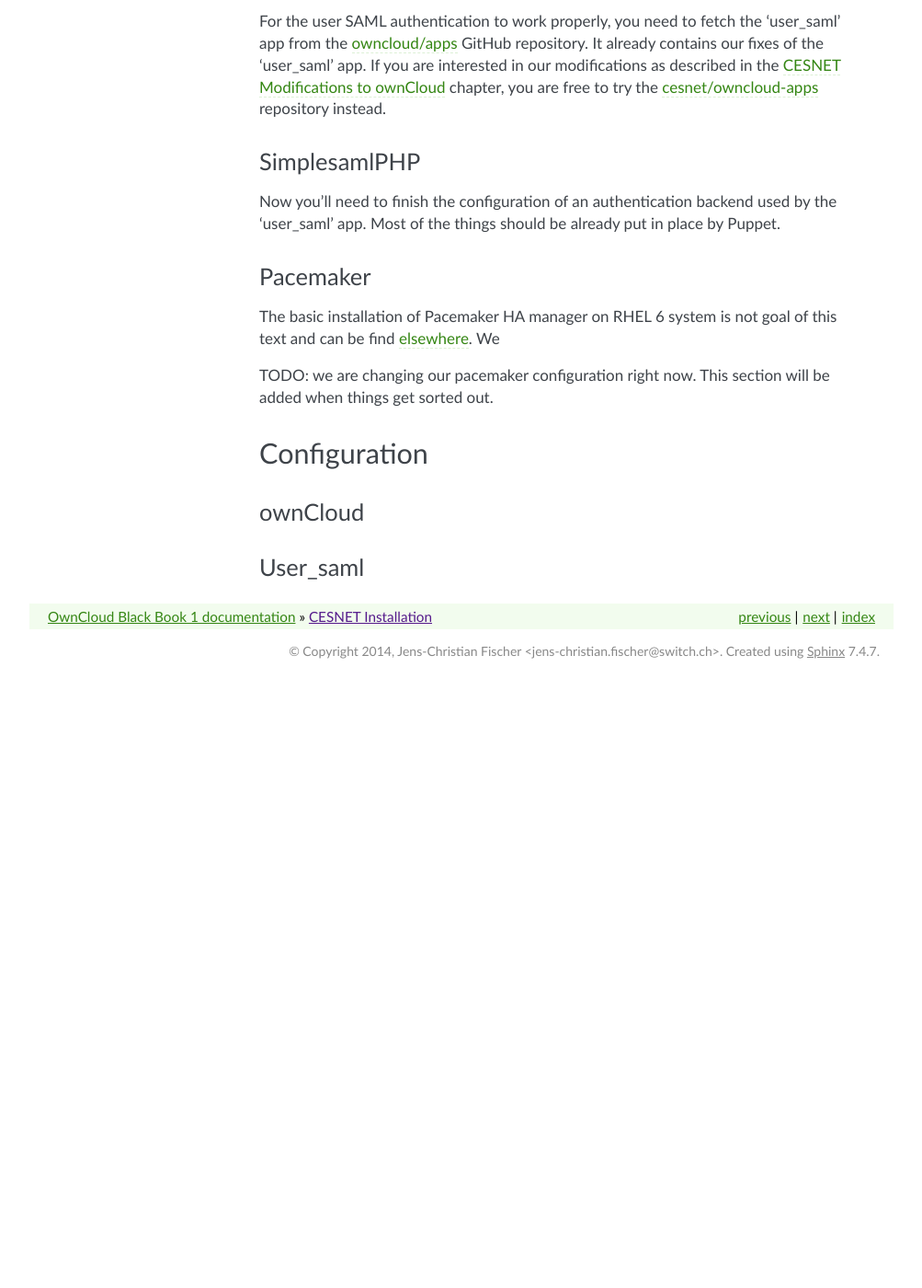
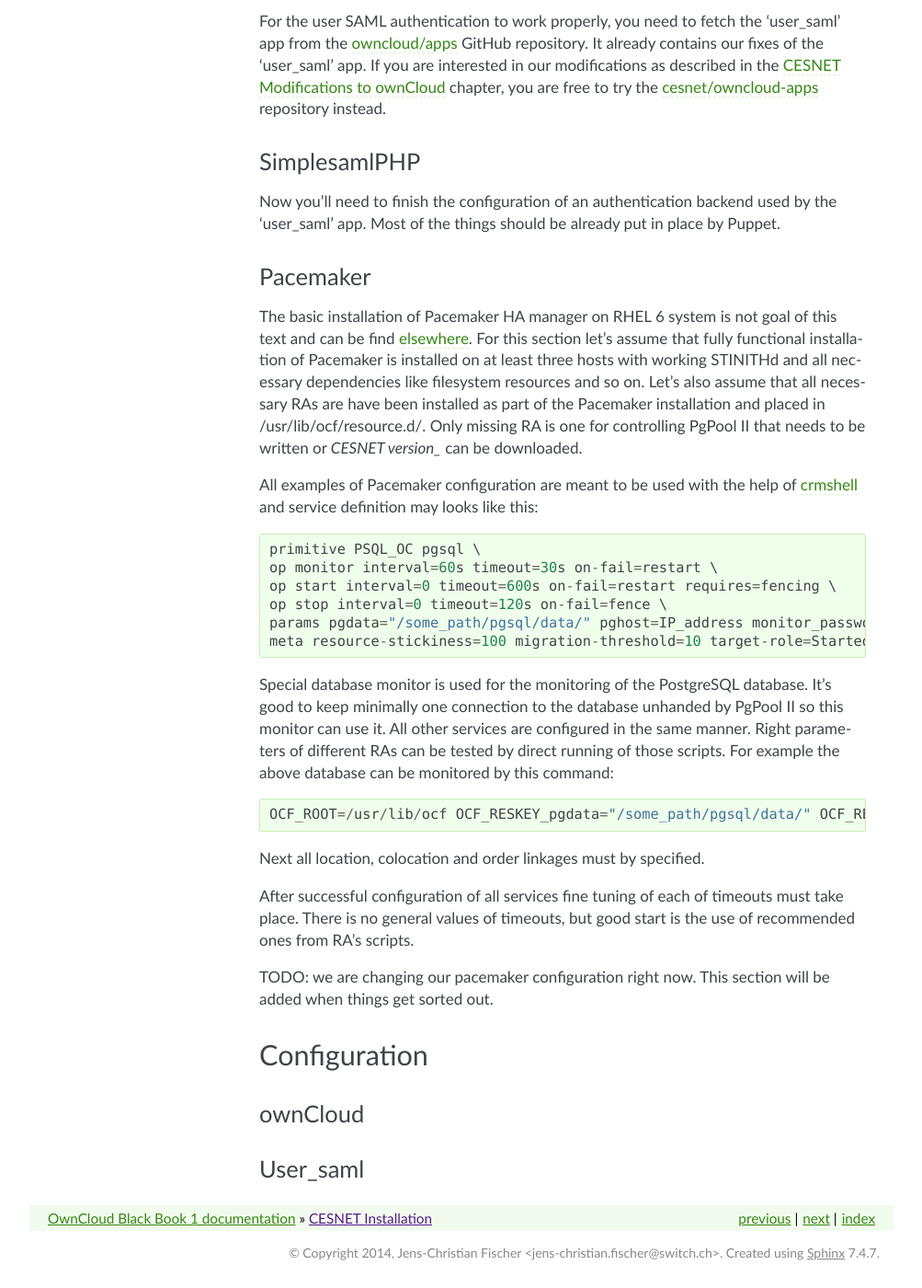
Before and after one commit to switch-ch/cloudservice-owncloud, a Sphinx documentation site: the page built from source/cesnet/installation.rst, in a window 1280 px wide and 1400 px high, scrolled down 3418 px. Shown: the whole window at 92% size, without its empty margins (138-1141 px from the left). Built offline with Sphinx 7.4.7, drawn with Linux system fonts in a browser that asks for light colours; before the commit the page ends 4164 px from its top, so only the background shows below that.

Commit message:
Part of the HA installation description added.

```diff
--- a/source/cesnet/installation.rst
+++ b/source/cesnet/installation.rst
@@ -169,7 +169,27 @@
 Pacemaker
 ^^^^^^^^^
 
-The basic installation of Pacemaker HA manager on RHEL 6 system is not goal of this text and can be find elsewhere_. We
+The basic installation of Pacemaker HA manager on RHEL 6 system is not goal of this text and can be find elsewhere_. For this section let's assume that fully functional installation of Pacemaker is installed on at least three hosts with working STINITHd and all necessary dependencies like filesystem resources and so on. Let's also assume that all necessary RAs are have been installed as part of the Pacemaker installation and placed in /usr/lib/ocf/resource.d/. Only missing RA is one for controlling PgPool II that needs to be written or `CESNET version_` can be downloaded.
+
+All examples of Pacemaker configuration are meant to be used with the help of crmshell_ and service definition may looks like this::
+
+        primitive PSQL_OC pgsql \
+        op monitor interval=60s timeout=30s on-fail=restart \
+        op start interval=0 timeout=600s on-fail=restart requires=fencing \
+        op stop interval=0 timeout=120s on-fail=fence \
+        params pgdata="/some_path/pgsql/data/" pghost=IP_address monitor_password=password monitor_user=user pgdb=monitor \
+        meta resource-stickiness=100 migration-threshold=10 target-role=Started
+
+Special database monitor is used for the monitoring of the PostgreSQL database. It's good to keep minimally one connection to the database unhanded by PgPool II so this monitor can use it.
+All other services are configured in the same manner. Right parameters of different RAs can be tested by direct running of those scripts. For example the above database can be monitored by this command::
+
+        OCF_ROOT=/usr/lib/ocf OCF_RESKEY_pgdata="/some_path/pgsql/data/" OCF_RESKEY_pghost=IP_address OCF_RESKEY_monitor_password="password" OCF_RESKEY_monitor_user=user OCF_RESKEY_pgdb=monitor /usr/lib/ocf/resource.d/heartbeat/pgsql monitor
+
+Next all location, colocation and order linkages must by specified.
+
+After successful configuration of all services fine tuning of each of timeouts must take place. There is no general values of timeouts, but good start is the use of recommended ones from RA's scripts.
+
+
 
 TODO: we are changing our pacemaker configuration right now. This section
 will be added when things get sorted out.
@@ -199,3 +219,4 @@
 .. _`owncloud/apps`: https://github.com/owncloud/apps
 .. _`cesnet/owncloud-apps`: https://github.com/CESNET/owncloud-apps
 .. _elsewhere: http://clusterlabs.org/quickstart-redhat.html
+.. _crmshell: http://crmsh.github.io/
```
